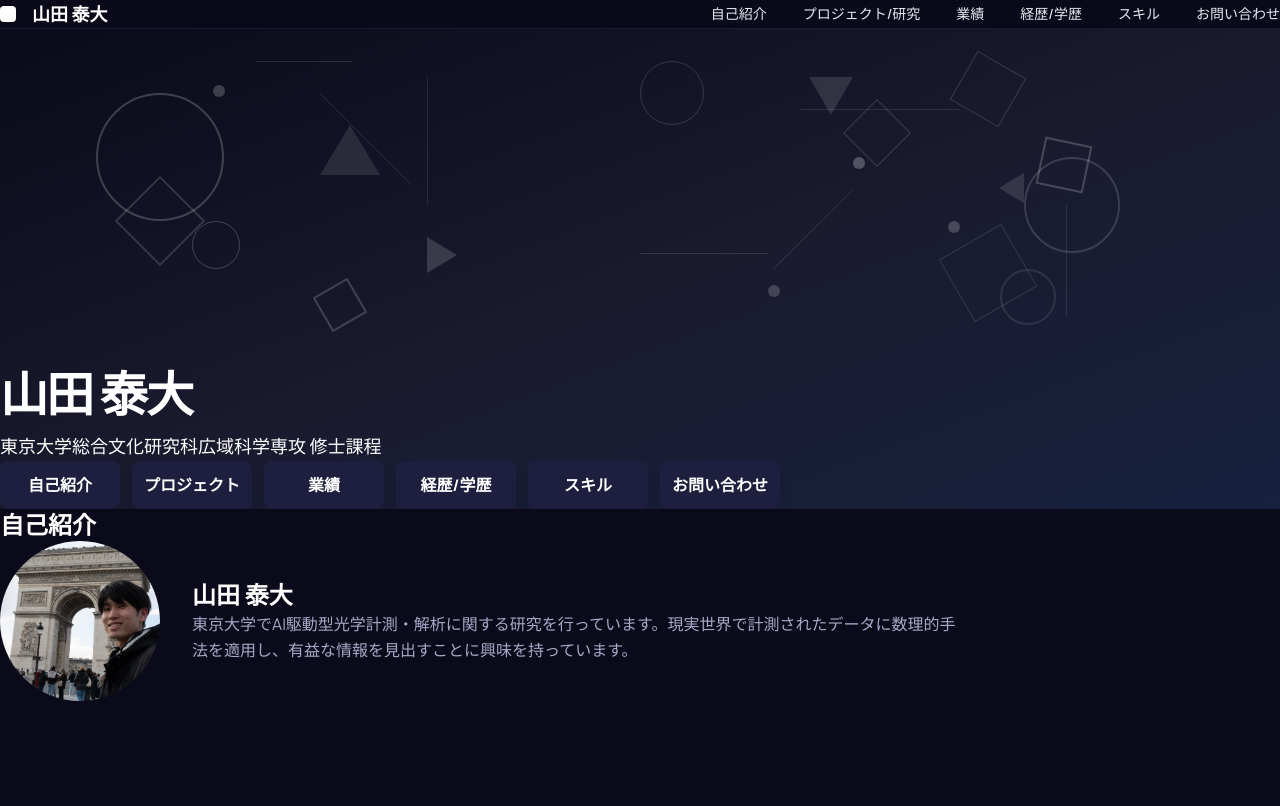
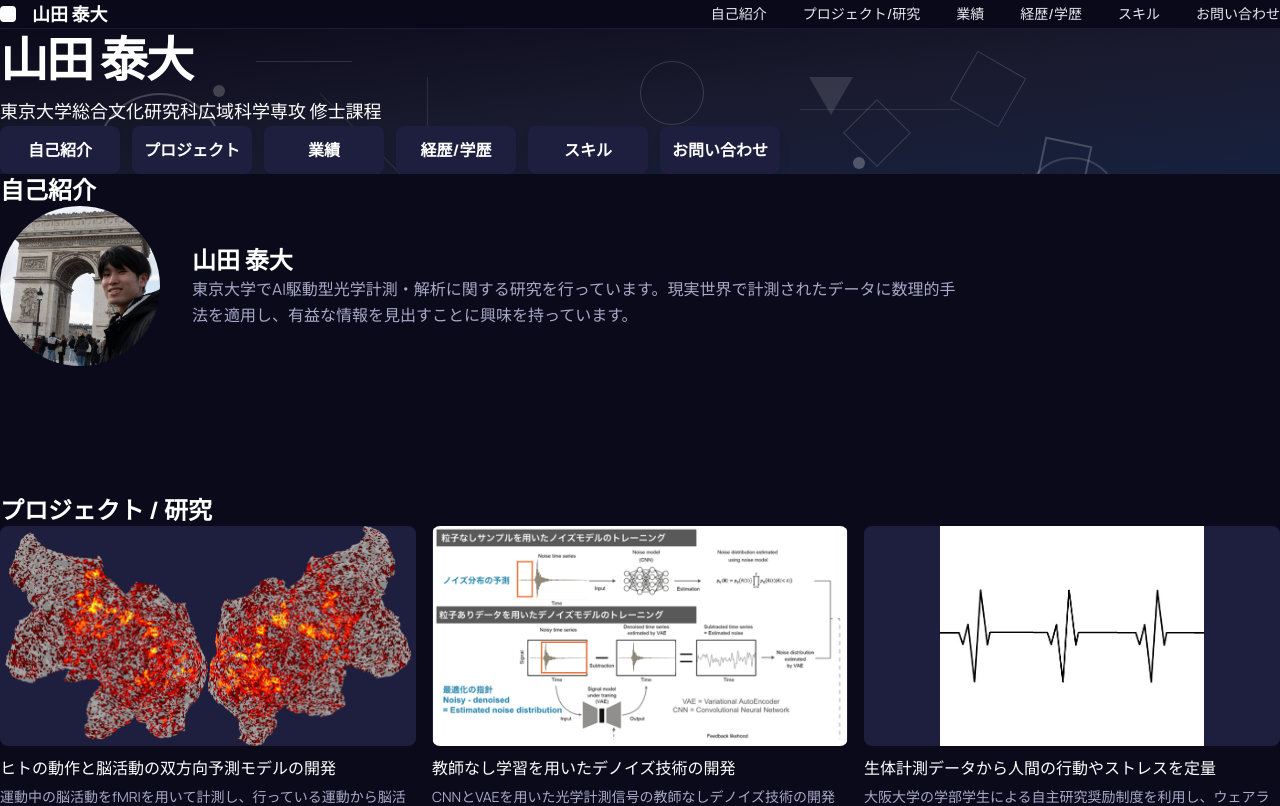
Before and after one commit to yasuhiro-ymd/my-portfolio, a Next.js app: page / in a window 1280 px wide. Shown: the top 806 px of the page. Built offline with nearby package versions, Linux system fonts and the light colour scheme.

Commit message:
Update hero section and styles

```diff
--- a/app/components/Hero.tsx
+++ b/app/components/Hero.tsx
@@ -2,7 +2,7 @@ import Link from 'next/link';
 
 export default function Hero() {
   return (
-    <section className="relative w-full min-h-[400px] sm:min-h-[450px] md:h-[480px] bg-gradient-to-br from-[#0a0a1a] via-[#1a1a2e] to-[#16213e] overflow-hidden">
+    <section className="relative w-full bg-gradient-to-br from-[#0a0a1a] via-[#1a1a2e] to-[#16213e] overflow-hidden">
 
       {/* 幾何学的な装飾要素 */}
       <div className="absolute top-0 left-0 w-full h-full pointer-events-none z-0 overflow-hidden">
@@ -46,7 +46,7 @@ export default function Hero() {
         <div className="absolute top-32 sm:top-40 md:top-64 left-3/5 w-1.5 h-1.5 sm:w-2 sm:h-2 md:w-3 md:h-3 bg-white/18 rounded-full"></div>
       </div>
 
-      <div className="relative z-10 h-full flex flex-col justify-center sm:justify-end px-4 sm:px-8 md:px-16 lg:px-52 pb-6 sm:pb-12">
+      <div className="relative z-10 w-full flex flex-col justify-center sm:justify-end px-4 sm:px-8 md:px-16 lg:px-52 py-8 sm:py-12 md:py-16 pb-6 sm:pb-8 md:pb-12">
         <div className="flex flex-col gap-2 mb-4 sm:mb-6 max-w-4xl">
           <h1 className="text-2xl sm:text-3xl md:text-4xl lg:text-5xl font-extrabold text-white leading-tight tracking-[-0.04em]">
             山田 泰大
--- a/app/page.tsx
+++ b/app/page.tsx
@@ -58,7 +58,7 @@ export default function Home() {
       <Navigation />
       <main className="w-full overflow-x-hidden">
         <Hero />
-        <div className="bg-[#0a0a1a] py-6 sm:py-8 md:py-12 lg:py-16 xl:py-20 px-4 sm:px-6 md:px-10 lg:px-20 xl:px-40">
+        <div className="bg-[#0a0a1a] pt-0 sm:pt-0 md:py-12 lg:py-16 xl:py-20 pb-6 sm:pb-8 md:pb-12 lg:pb-16 xl:pb-20 px-4 sm:px-6 md:px-10 lg:px-20 xl:px-40">
           <About />
           <div className="h-16 sm:h-20 md:h-32" />
           <Projects />
```
